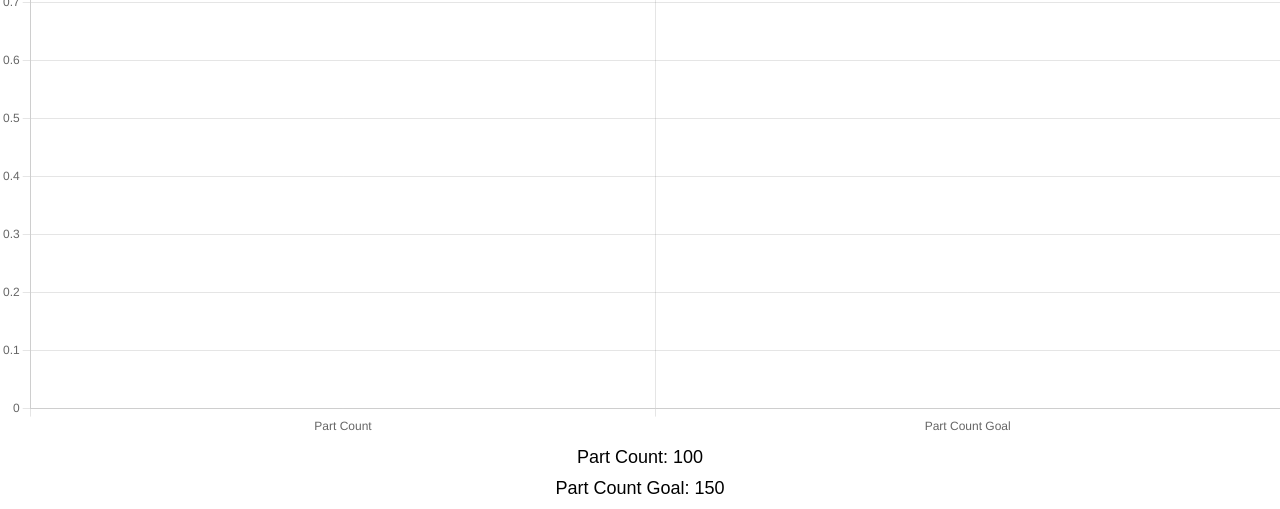
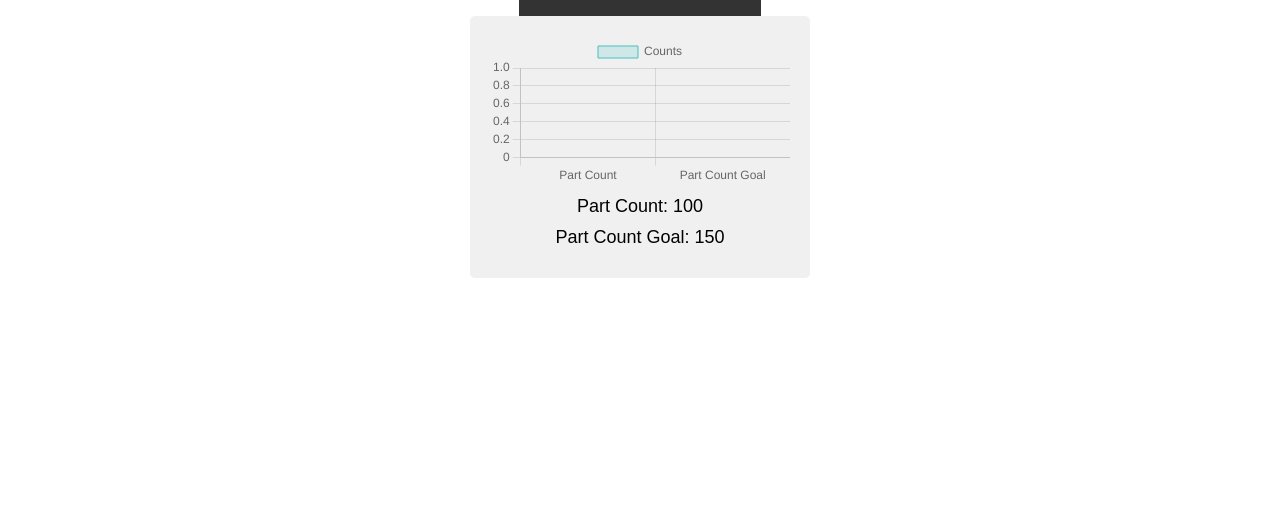
Before and after one commit to NeatcoEngineering/iiot-demo, a plain HTML site: page app.html in a window 1280 px wide. Shown: the part 303-812 px from the top of the page. Drawn offline with nearby package versions, Linux system fonts and the light colour scheme; no server answers.

Commit message:
Container enclosing main graph and count

```diff
--- a/app.html
+++ b/app.html
@@ -12,6 +12,7 @@
     <div class="banner">
         <h1>CTL KPI Demo</h1>
     </div>
+    <div class="container">
         <div class="chart-container">
             <canvas id="barChart"></canvas>
         </div>
@@ -19,5 +20,6 @@
             <p class="kpi-item">Part Count: <span id="partCount">100</span></p>
             <p class="kpi-item">Part Count Goal: <span id="partCountGoal">150</span></p>
         </div>
+    </div>
 </body>
 </html>
--- a/css/style.css
+++ b/css/style.css
@@ -2,6 +2,11 @@ body {
     font-family: Arial, sans-serif;
     margin: 0;
     padding: 0;
+    display: flex;
+    flex-direction: column;
+    align-items: center;
+    justify-content: center;
+    height: 100vh;
  }
 
  .banner {
@@ -11,12 +16,19 @@ body {
     padding: 10px;
  }
 
+ .container {
+    text-align: center;
+    background-color: #f0f0f0; /* Example background color */
+    padding: 20px;
+    border-radius: 5px; /* Example border radius */
+ }
+
  .chart-container {
-    text-align: center;
+    /* Add any specific styling for the chart container here */
  }
 
  .kpi {
-    text-align: center;
+    /* Add any specific styling for the count text container here */
  }
 
  .kpi-item {
```
Lines whose indentation alone changed are shown as unchanged.
